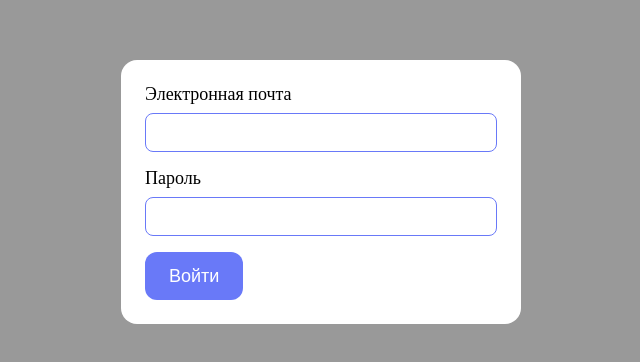
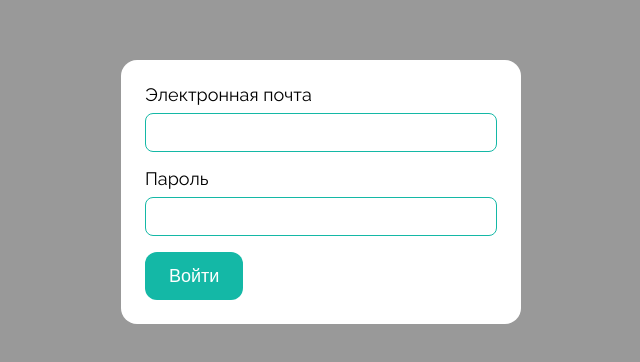
Before and after one commit to guyhawk/my-library-frontend, a Vue app: page /login in a window 1280 px wide. Shown: the part 208-570 px from the top of the page, without its empty margins (319-959 px from the left). Built offline with nearby package versions, Linux system fonts and the light colour scheme.

Commit message:
added base font for app / color scheme replacement

```diff
--- a/src/app/styles/index.scss
+++ b/src/app/styles/index.scss
@@ -1,7 +1,20 @@
 :root {
-  --primary-color: #6979f8;
-  --primary-color-hover: #6979a8;
+  --primary-color: #14b8a6;
+  --primary-color-hover: #2ed5c2;
   --white: #ffffff;
+  --dark-color: #282e38;
+  --dark-color-hover: #465161;
+  --gray: #898989;
+}
+
+@font-face {
+  font-family: 'Raleway';
+  src: url('./fonts/Raleway-VariableFont_wght.ttf'); /* Chrome 26+, Opera 23+, Firefox 39+ */
+}
+@font-face {
+  font-family: 'Raleway';
+  src: url('./fonts/Raleway-Italic-VariableFont_wght.ttf'); /* Chrome 26+, Opera 23+, Firefox 39+ */
+  font-style: italic;
 }
 
 * {
@@ -12,6 +25,7 @@
 
 html {
   font-size: 18px;
+  font-family: 'Raleway';
 }
 
 a {
```
Also changed, not shown: src/app/fonts/Raleway-Italic-VariableFont_wght.ttf (added), src/app/fonts/Raleway-VariableFont_wght.ttf (added).
